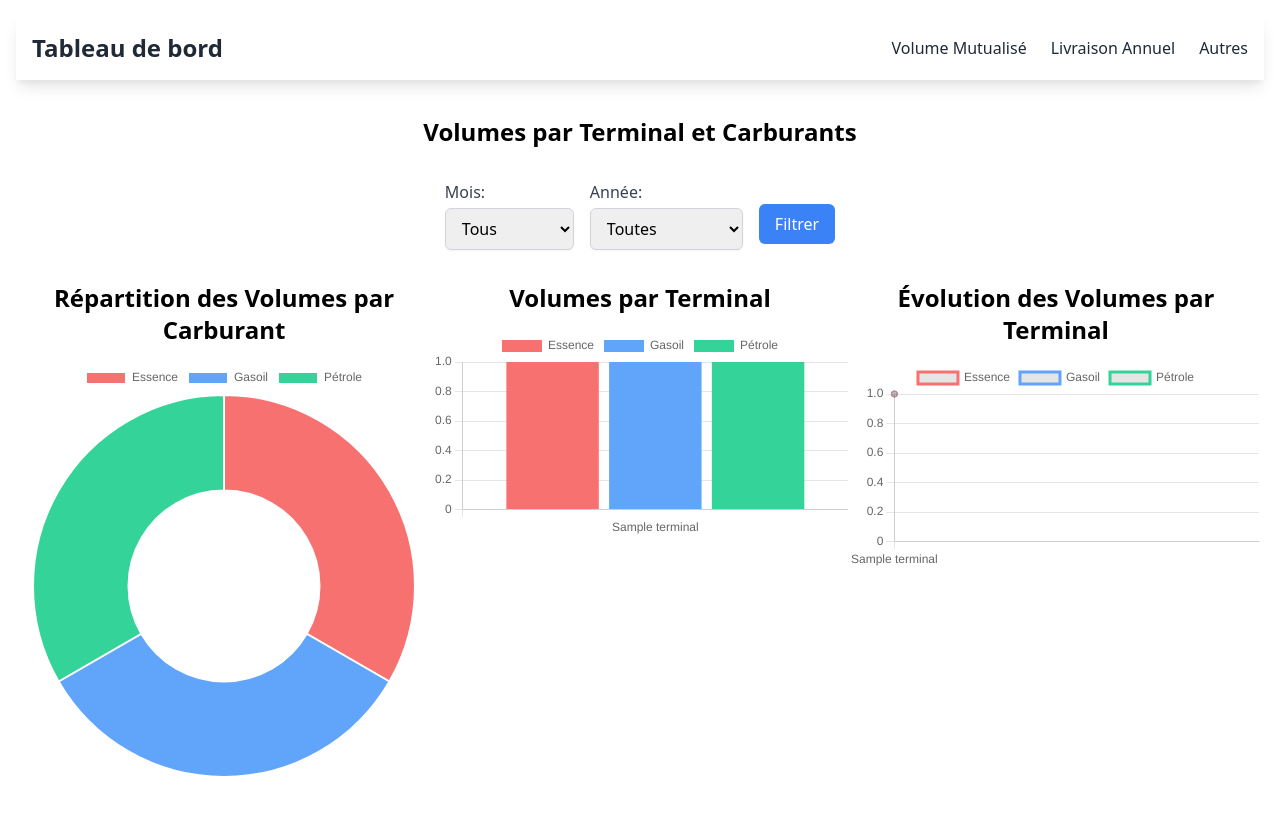
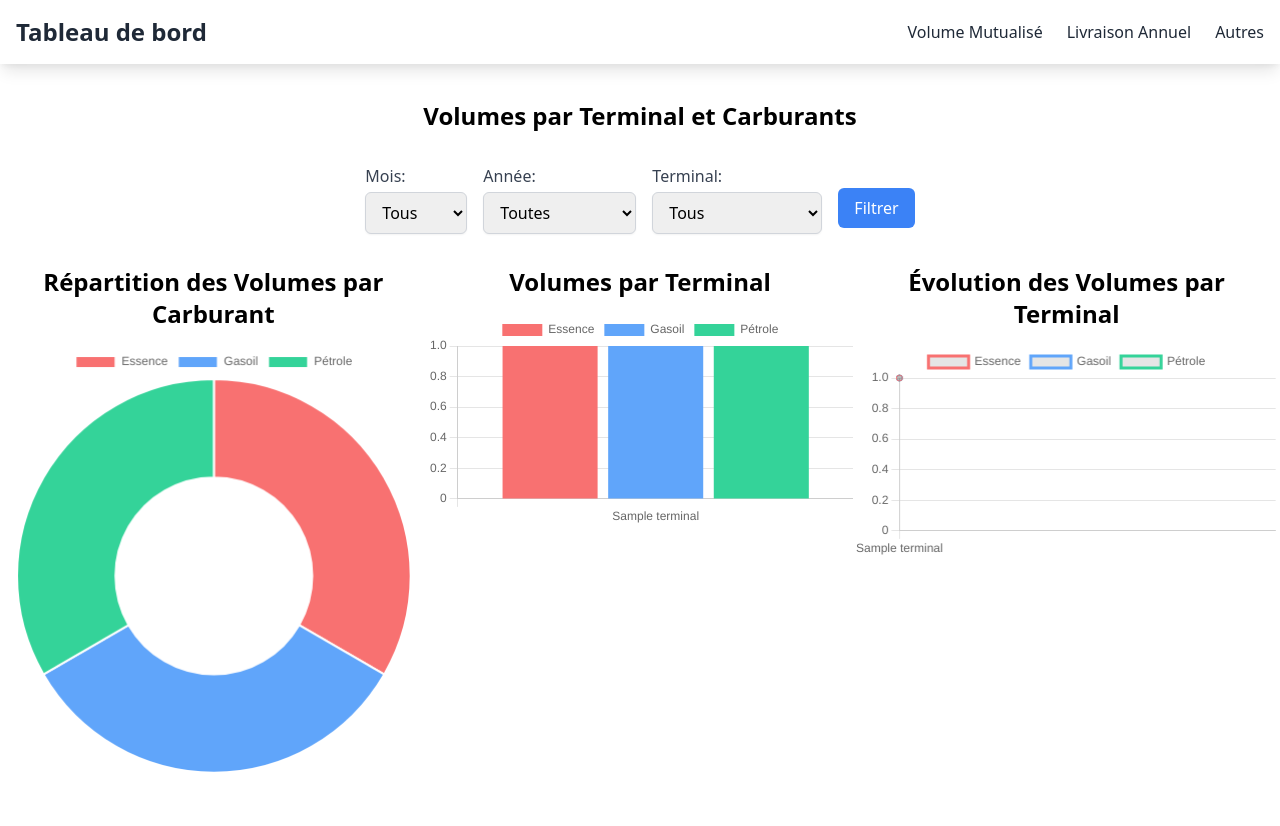
Before and after one commit to ElyxKik/db-lp, a Django app: template app/templates/home.html in a window 1280 px wide. After the commit the page ends 772 px from the top, so only its background shows below. Run offline with Django 5.2, Linux system fonts and the light colour scheme; the template is opened without the code that fills it: most values are stand-ins (such as "Sample title", 1, 10 or a date in 2020).

Commit message:
Ajout filtre terminal

```diff
--- a/app/templates/home.html
+++ b/app/templates/home.html
@@ -6,33 +6,40 @@
 
         <!-- Formulaire de filtrage -->
         <form method="GET" class="flex justify-center mb-8">
+            <!-- Filtre par mois -->
             <div class="mr-4">
                 <label for="mois" class="block text-gray-700">Mois:</label>
                 <select id="mois" name="mois" class="mt-1 block w-full px-3 py-2 border border-gray-300 rounded-md shadow-sm">
                     <option value="">Tous</option>
-                    <option value="Janvier">Janvier</option>
-                    <option value="Février">Février</option>
-                    <option value="Mars">Mars</option>
-                    <option value="Avril">Avril</option>
-                    <option value="Mai">Mai</option>
-                    <option value="Juin">Juin</option>
-                    <option value="Juillet">Juillet</option>
-                    <option value="Août">Août</option>
-                    <option value="Septembre">Septembre</option>
-                    <option value="Octobre">Octobre</option>
-                    <option value="Novembre">Novembre</option>
-                    <option value="Décembre">Décembre</option>
+                    {% for mois in mois_list %}
+                    <option value="{{ mois.0 }}" {% if mois.0 == request.GET.mois %}selected{% endif %}>{{ mois.1 }}</option>
+                    {% endfor %}
                 </select>
             </div>
+
+            <!-- Filtre par année -->
             <div class="mr-4">
                 <label for="annee" class="block text-gray-700">Année:</label>
                 <select id="annee" name="annee" class="mt-1 block w-full px-3 py-2 border border-gray-300 rounded-md shadow-sm">
                     <option value="">Toutes</option>
                     {% for an in annee_list %}
-                    <option value="{{ an }}">{{ an }}</option>
+                    <option value="{{ an }}" {% if an == request.GET.annee %}selected{% endif %}>{{ an }}</option>
                     {% endfor %}
                 </select>
             </div>
+
+            <!-- Filtre par terminal -->
+            <div class="mr-4">
+                <label for="terminal" class="block text-gray-700">Terminal:</label>
+                <select id="terminal" name="terminal" class="mt-1 block w-full px-3 py-2 border border-gray-300 rounded-md shadow-sm">
+                    <option value="">Tous</option>
+                    {% for terminal in terminal_list %}
+                    <option value="{{ terminal }}" {% if terminal == request.GET.terminal %}selected{% endif %}>{{ terminal }}</option>
+                    {% endfor %}
+                </select>
+            </div>
+
+            <!-- Bouton de soumission -->
             <div class="mt-6">
                 <button type="submit" class="px-4 py-2 bg-blue-500 text-white rounded-md">Filtrer</button>
             </div>
--- a/app/views.py
+++ b/app/views.py
@@ -6,6 +6,7 @@ def home(request):
     # Filtre par mois et année
     mois = request.GET.get('mois')
     annee = request.GET.get('annee')
+    terminal = request.GET.get('terminal')
 
     volumes = VolumeMutalise.objects.all()
 
@@ -14,6 +15,9 @@ def home(request):
 
     if annee:
         volumes = volumes.filter(annee=annee)
+
+    if terminal:
+        volumes = volumes.filter(terminal=terminal)
 
     # Agrégation des volumes
     total_volume_essence = volumes.aggregate(Sum('volume_essence'))['volume_essence__sum'] or 0
@@ -36,6 +40,7 @@ def home(request):
     # Récupérer les options de mois et d'année pour les filtres
     mois_list = VolumeMutalise.Month.choices
     annee_list = VolumeMutalise.objects.values_list('annee', flat=True).distinct()
+    terminal_list = VolumeMutalise.objects.values_list('terminal', flat=True).distinct()
 
     # Passer les données au contexte
     context = {
@@ -45,5 +50,6 @@ def home(request):
         'volumes_par_terminal': volumes_par_terminal,
         'mois_list': mois_list,
         'annee_list': annee_list,
+        'terminal_list': terminal_list,
     }
     return render(request, 'home.html', context)
--- a/templates/base.html
+++ b/templates/base.html
@@ -7,15 +7,17 @@
     <script src="https://cdn.jsdelivr.net/npm/chart.js"></script>
     <link href="https://cdn.jsdelivr.net/npm/tailwindcss@2.2.19/dist/tailwind.min.css" rel="stylesheet">
 </head>
-<body class="m-4">
+<body class="">
     <nav class="bg-white shadow-lg mb-9">
-        <div class="max-w-7xl mx-auto px-4">
+        <div class="w-full mx-auto px-4">
           <div class="flex justify-between items-center py-4">
 
             <!-- Logo -->
             <div class="text-2xl font-bold text-gray-800">
               <a href="#">Tableau de bord </a>
             </div>
+
+
 
             <!-- Menu Hamburger pour mobile/tablette -->
             <div class="md:hidden">
```
